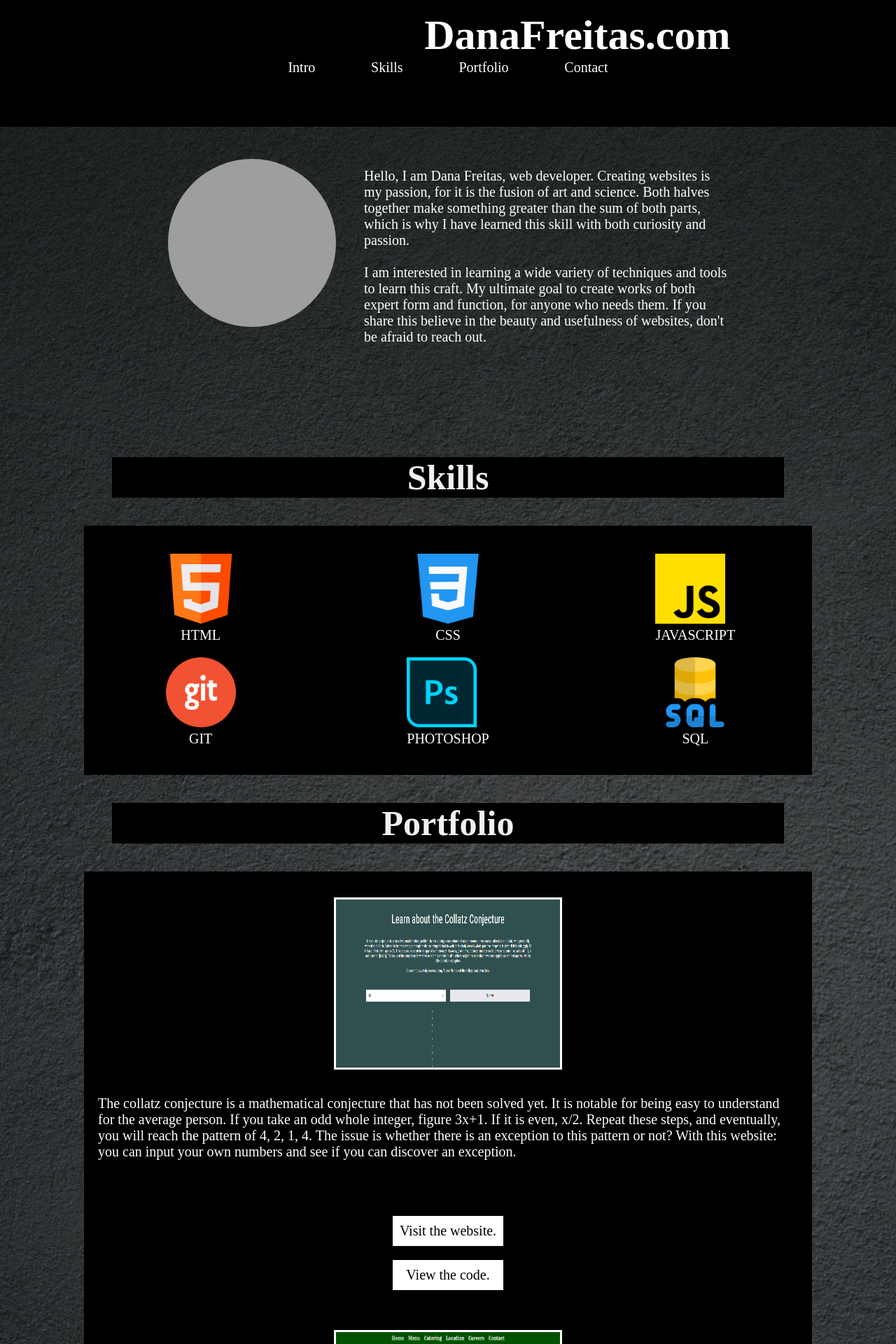
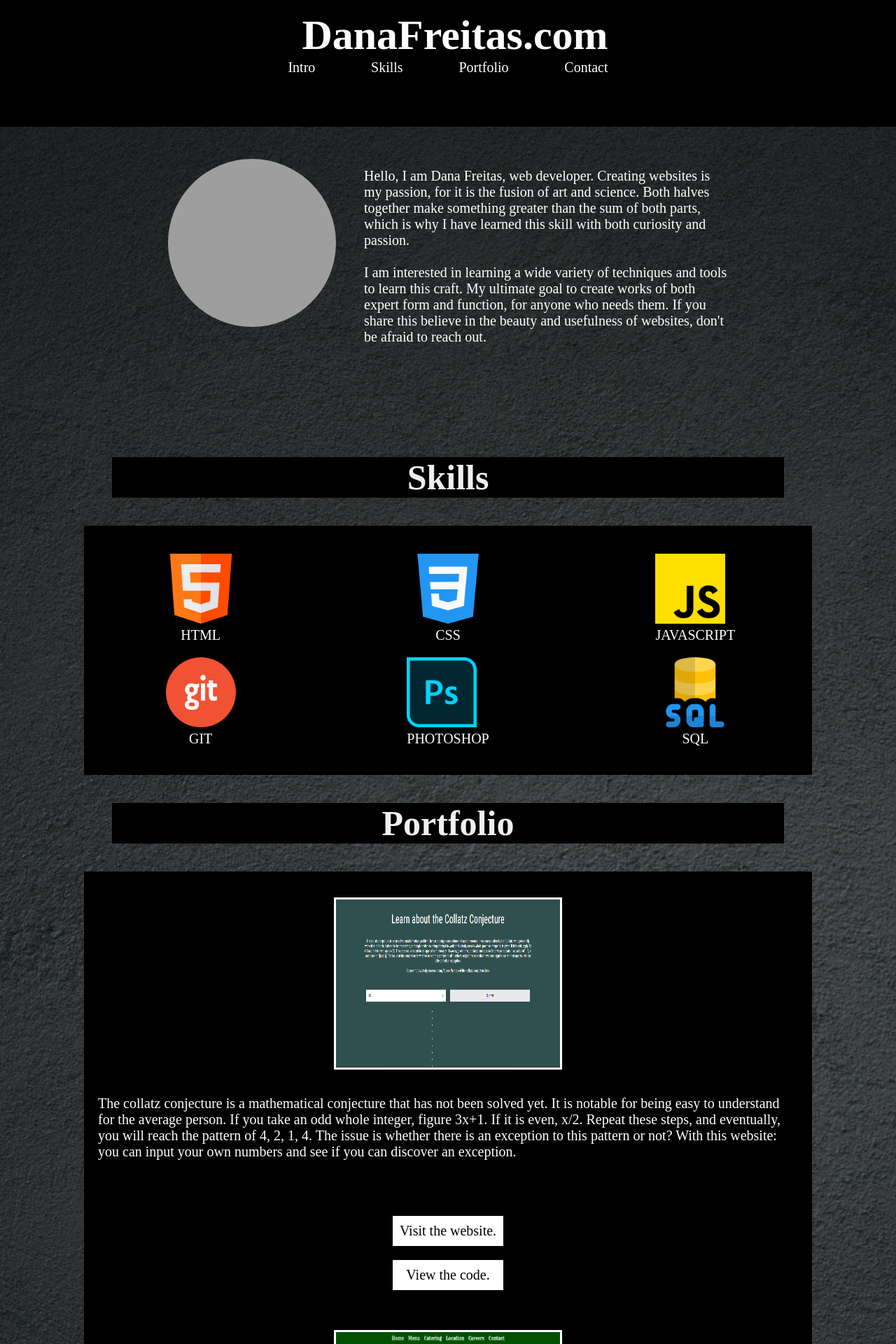
Before and after one commit to DanaFreitas/PersonalWebsite, a PHP site: page / in a window 1280 px wide. Shown: the top 1920 px of the page at 70% size. Run offline with PHP 8.4, Linux system fonts and the light colour scheme; style sheets or scripts are compiled from the project's sources; grey boxes are pictures that could not be loaded.

Commit message:
Fixed header

```diff
--- a/sass/layout/navbar.scss
+++ b/sass/layout/navbar.scss
@@ -144,7 +144,6 @@ padding:3rem 0rem;
       font-size: 3rem;
       flex:1;
       text-align: center;
-      margin: 0% 40% 0% 40%;
     }
 
     .header__burgerholder {display:none;}
```
